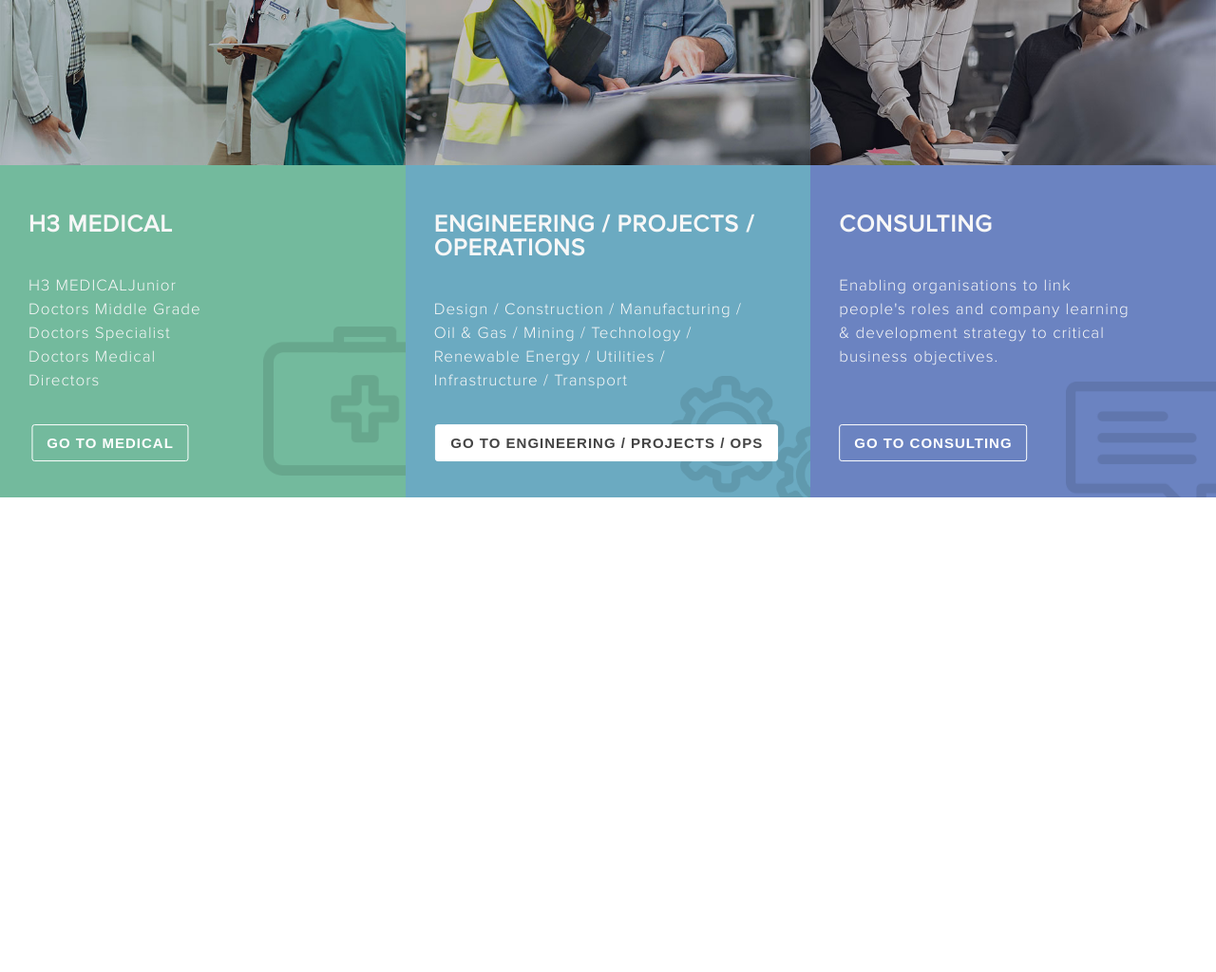
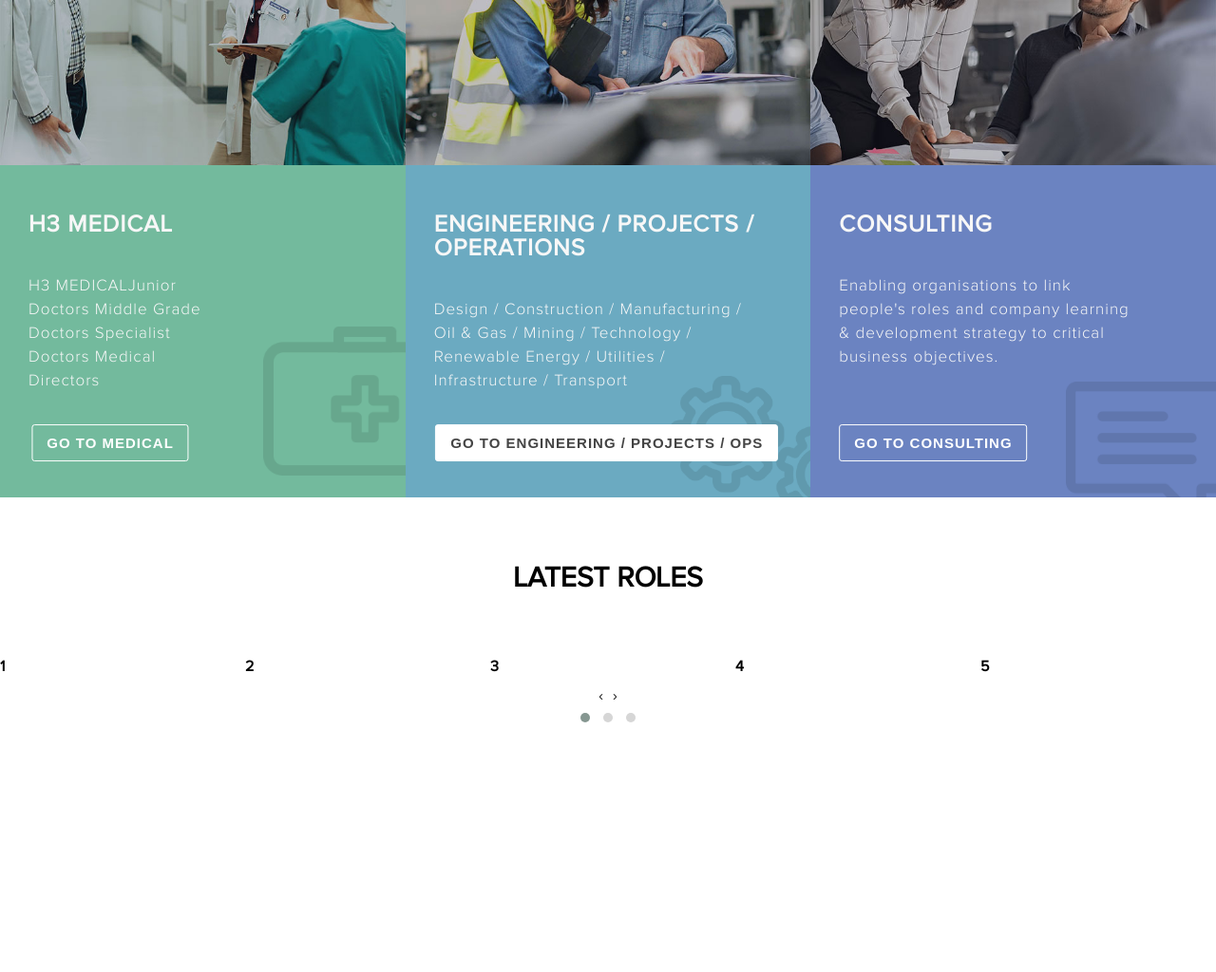
Before and after one commit to porosh2002/Glitch, a plain HTML site: page index.html in a window 1280 px wide. Shown: the part 696-1720 px from the top of the page at 95% size. After the commit the page ends 1462 px from the top, so only its background shows below. Drawn offline with nearby package versions, Linux system fonts and the light colour scheme.

Commit message:
owl carousel added

```diff
--- /dev/null
+++ b/JavaScript/main.js
@@ -0,0 +1,16 @@
+$('.owl-carousel').owlCarousel({
+    loop:true,
+    margin:10,
+    nav:true,
+    responsive:{
+        0:{
+            items:1
+        },
+        600:{
+            items:3
+        },
+        1000:{
+            items:5
+        }
+    }
+})
--- a/Styles/main.css
+++ b/Styles/main.css
@@ -255,4 +255,10 @@ body {
     background-color:transparent;
     color: #fff;
   }
+  .sliderTitle{
+    margin:70px 0px;
+    font-weight: 600;
+    font-size:30px;
+    text-align: center;
   }
+  }
--- /dev/null
+++ b/Styles/owl.theme.default.min.css
@@ -0,0 +1,6 @@
+/**
+ * Owl Carousel v2.3.4
+ * Copyright 2013-2018 David Deutsch
+ * Licensed under: SEE LICENSE IN https://github.com/OwlCarousel2/OwlCarousel2/blob/master/LICENSE
+ */
+.owl-theme .owl-dots,.owl-theme .owl-nav{text-align:center;-webkit-tap-highlight-color:transparent}.owl-theme .owl-nav{margin-top:10px}.owl-theme .owl-nav [class*=owl-]{color:#FFF;font-size:14px;margin:5px;padding:4px 7px;background:#D6D6D6;display:inline-block;cursor:pointer;border-radius:3px}.owl-theme .owl-nav [class*=owl-]:hover{background:#869791;color:#FFF;text-decoration:none}.owl-theme .owl-nav .disabled{opacity:.5;cursor:default}.owl-theme .owl-nav.disabled+.owl-dots{margin-top:10px}.owl-theme .owl-dots .owl-dot{display:inline-block;zoom:1}.owl-theme .owl-dots .owl-dot span{width:10px;height:10px;margin:5px 7px;background:#D6D6D6;display:block;-webkit-backface-visibility:visible;transition:opacity .2s ease;border-radius:30px}.owl-theme .owl-dots .owl-dot.active span,.owl-theme .owl-dots .owl-dot:hover span{background:#869791}
--- a/index.html
+++ b/index.html
@@ -6,7 +6,12 @@
     <!-- Font Awesome -->
     <!-- <link rel="stylesheet" href="https://cdnjs.cloudflare.com/ajax/libs/font-awesome/5.10.2/css/all.min.css"/> -->
     <link rel="icon" href="./Images/favicon.ico" type="image/x-icon" />
+    <!-- StyleSheet OWL-->
+    <link rel="stylesheet" href="./Styles/owl.carousel.min.css">
+    <link rel="stylesheet" href="./Styles/owl.theme.default.min.css">
+    <!-- StyleSheet -->
     <link rel="stylesheet" href="./Styles/main.css" />
+
   </head>
   <body>
     <!-- First Navigation -->
@@ -145,7 +150,40 @@
         </div>
       </div>
     </div>
-    <!-- Test -->
-    <div style="height: 500px"></div>
+    <!-- Slider -->
+    <p class="sliderTitle">LATEST ROLES</p>
+
+
+
+
+
+
+    <div class="owl-carousel owl-theme">
+      <div class="item"><h4>1</h4></div>
+      <div class="item"><h4>2</h4></div>
+      <div class="item"><h4>3</h4></div>
+      <div class="item"><h4>4</h4></div>
+      <div class="item"><h4>5</h4></div>
+      <div class="item"><h4>6</h4></div>
+      <div class="item"><h4>7</h4></div>
+      <div class="item"><h4>8</h4></div>
+      <div class="item"><h4>9</h4></div>
+      <div class="item"><h4>10</h4></div>
+      <div class="item"><h4>11</h4></div>
+      <div class="item"><h4>12</h4></div>
+  </div>
+
+
+
+
+
   </body>
+  <!-- Script -->
+  <script
+  src="https://code.jquery.com/jquery-3.5.1.min.js"
+  integrity="sha256-9/aliU8dGd2tb6OSsuzixeV4y/faTqgFtohetphbbj0="
+  crossorigin="anonymous"></script>
+  <script src="./JavaScript/owl.carousel.min.js"></script>
+  <script src="./JavaScript/main.js"></script>
+  <!-- Script OWL -->
 </html>
```
Also changed, not shown: JavaScript/owl.carousel.min.js (added), Styles/owl.carousel.min.css (added).
